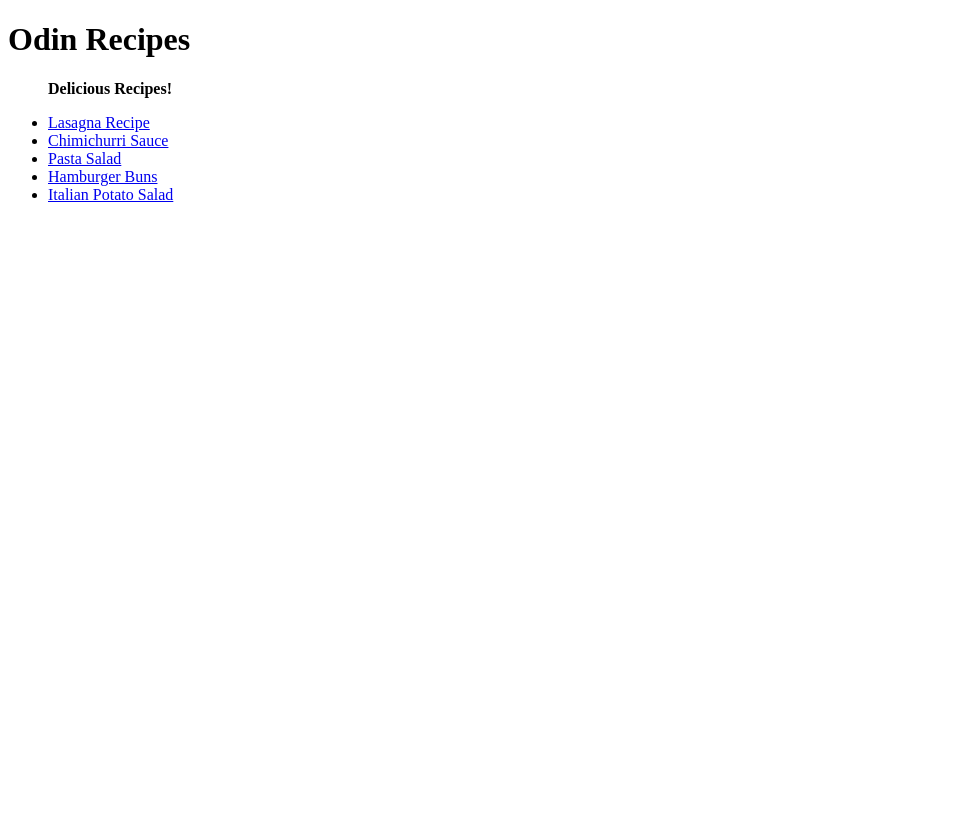
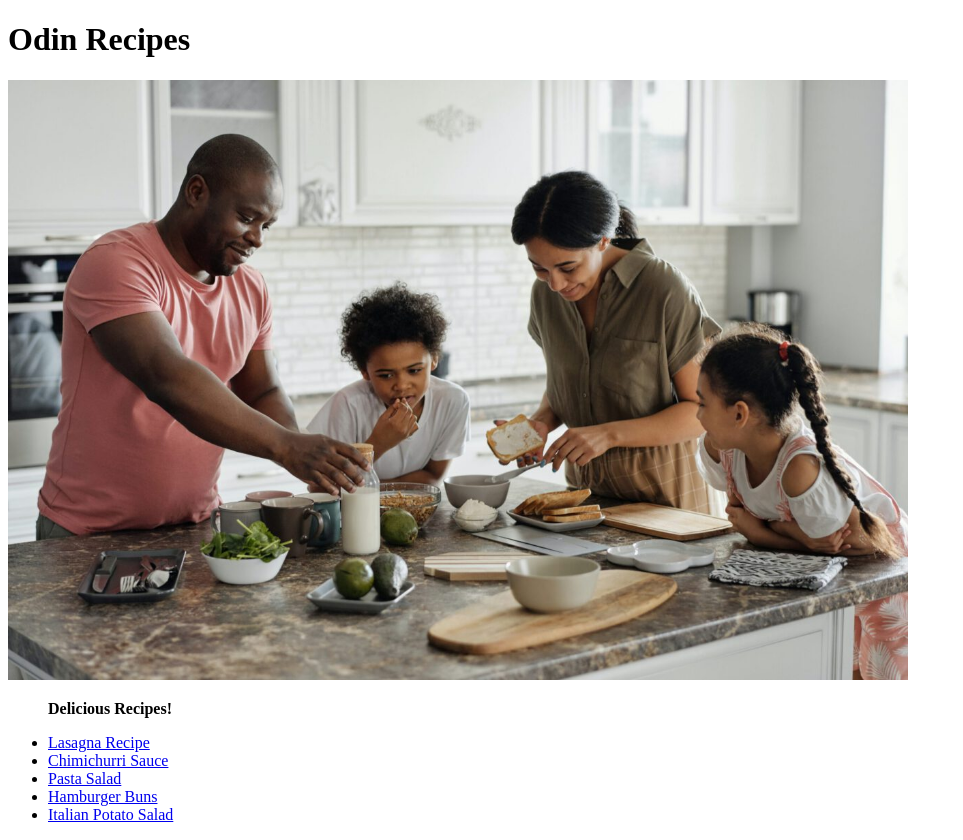
Before and after one commit to berwigpablo/odin-recipes, a plain HTML site: page index.html in a window 1280 px wide. Shown: the whole page, without its empty margins (0-963 px from the left). Before the commit the page ends 800 px from the top, so only its background shows below. Drawn offline with Linux system fonts and the light colour scheme.

Commit message:
Add image to index.html
Add image of a family during breakfast to
index.html to improve page look

```diff
--- a/index.html
+++ b/index.html
@@ -7,6 +7,7 @@
 </head>
 <body>
     <h1>Odin Recipes</h1>
+    <img src="./cook-image.jpg" alt="Image of a family during breakfast" width="900" height="600">
     <ul><strong>Delicious Recipes!</strong>
         <p></p>
         <li><a href="./recipes/lasagna/lasagna.html">Lasagna Recipe</a></li>
```
Also changed, not shown: cook-image.jpg (added).
